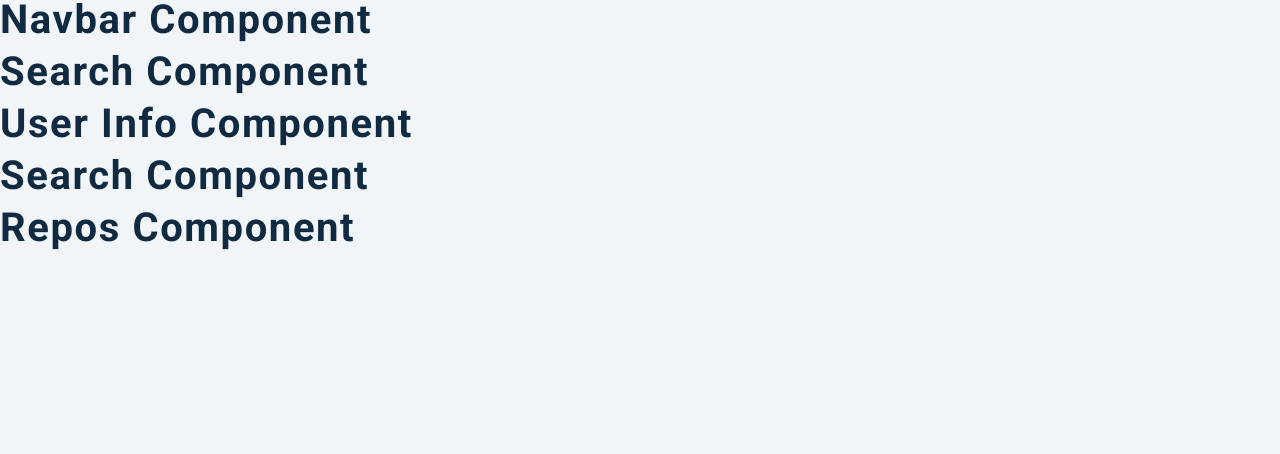
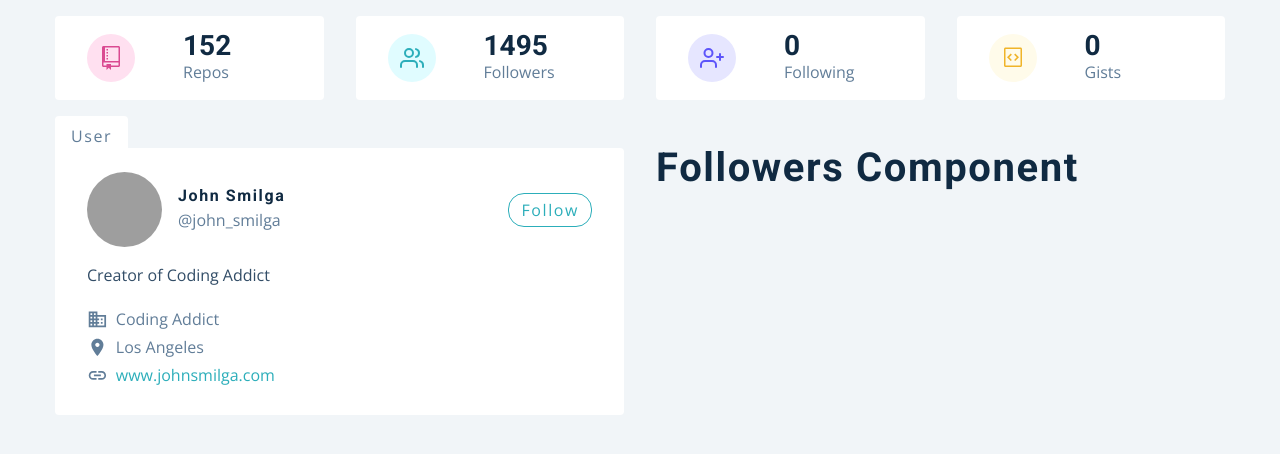
Before and after one commit to HarryHoo23/github_users_react, a React (Create React App) app: page / in a window 1280 px wide. Shown: the top 454 px of the page. Built offline with nearby package versions, Linux system fonts and the light colour scheme; grey boxes are pictures that could not be loaded.

Commit message:
feature(): 'Card' component fix;

```diff
--- a/src/components/Card.js
+++ b/src/components/Card.js
@@ -1,9 +1,48 @@
 import React from 'react';
-import { GithubContext } from '../context/context';
+import { GithubContext, useGlobalContext } from '../context/context';
 import styled from 'styled-components';
 import { MdBusiness, MdLocationOn, MdLink } from 'react-icons/md';
 const Card = () => {
-  return <h2>card component</h2>;
+  const { githubUser } = useGlobalContext();
+  const {
+    avatar_url,
+    html_url,
+    name,
+    company,
+    blog,
+    bio,
+    location,
+    twitter_username
+  } = githubUser;
+  return (
+    <Wrapper>
+      <header>
+        <img src={avatar_url} alt='avatar' />
+        <div>
+          <h4>{name}</h4>
+          <p>@{twitter_username || name}</p>
+        </div>
+        <a href={html_url} target='_blank'>
+          Follow
+        </a>
+      </header>
+      <p className='bio'>{bio}</p>
+      <div className='links'>
+        <p>
+          <MdBusiness />
+          {company}
+        </p>
+        <p>
+          <MdLocationOn />
+          {location || 'Earth'}
+        </p>
+        <a href={`https://${blog}`} target="_blank">
+          <MdLink />
+          {blog}
+        </a>
+      </div>
+    </Wrapper>
+  );
 };
 const Wrapper = styled.article`
   background: var(--clr-white);
--- a/src/components/Info.js
+++ b/src/components/Info.js
@@ -6,11 +6,63 @@ import { FiUsers, FiUserPlus } from 'react-icons/fi';
 
 const UserInfo = () => {
   const { githubUser } = useGlobalContext();
+  console.log(githubUser);
+
   const { public_repos, followers, following, public_gists } = githubUser;
 
+  const items = [
+    {
+      id: 1,
+      icon: <GoRepo className='icon' />,
+      label: 'Repos',
+      value: public_repos,
+      color: 'pink'
+    },
+    {
+      id: 2,
+      icon: <FiUsers className='icon' />,
+      label: 'Followers',
+      value: followers,
+      color: 'green'
+    },
+    {
+      id: 3,
+      icon: <FiUserPlus className='icon' />,
+      label: 'Following',
+      value: following,
+      color: 'purple'
+    },
+    {
+      id: 4,
+      icon: <GoGist className='icon' />,
+      label: 'gists',
+      value: public_gists,
+      color: 'yellow'
+    }
+  ];
 
-  return <h2>user info component</h2>;
+  return (
+    <section className="section">
+      <Wrapper className="section-center">
+        {items.map(item => {
+          return <Item key={item.id} {...item}></Item>
+          //Spread operator to copy all the item
+        })}
+      </Wrapper>
+    </section>
+  );
 };
+
+//Define a component Item
+const Item = ({ icon, label, value, color }) => {
+  return <article className="item">
+    <span className={color}>{icon}</span>
+    <div>
+      <h3>{value}</h3>
+      <p>{label}</p>
+    </div>
+  </article>
+}
 
 const Wrapper = styled.section`
   display: grid;
--- a/src/components/User.js
+++ b/src/components/User.js
@@ -3,7 +3,12 @@ import styled from 'styled-components';
 import Card from './Card';
 import Followers from './Followers';
 const User = () => {
-  return <h2>search component</h2>;
+  return <section>
+    <Wrapper className="section-center">
+      <Card></Card>
+      <Followers />
+    </Wrapper>
+  </section>;
 };
 
 const Wrapper = styled.div`
--- a/src/pages/Dashboard.js
+++ b/src/pages/Dashboard.js
@@ -5,11 +5,11 @@ import { GithubContext } from '../context/context';
 const Dashboard = () => {
   return (
     <main>
-      <Navbar></Navbar>
-      <Search />
+      {/* <Navbar></Navbar>
+      <Search /> */}
       <Info />
       <User />
-      <Repos />
+      {/* <Repos /> */}
     </main>
   );
 };
```
